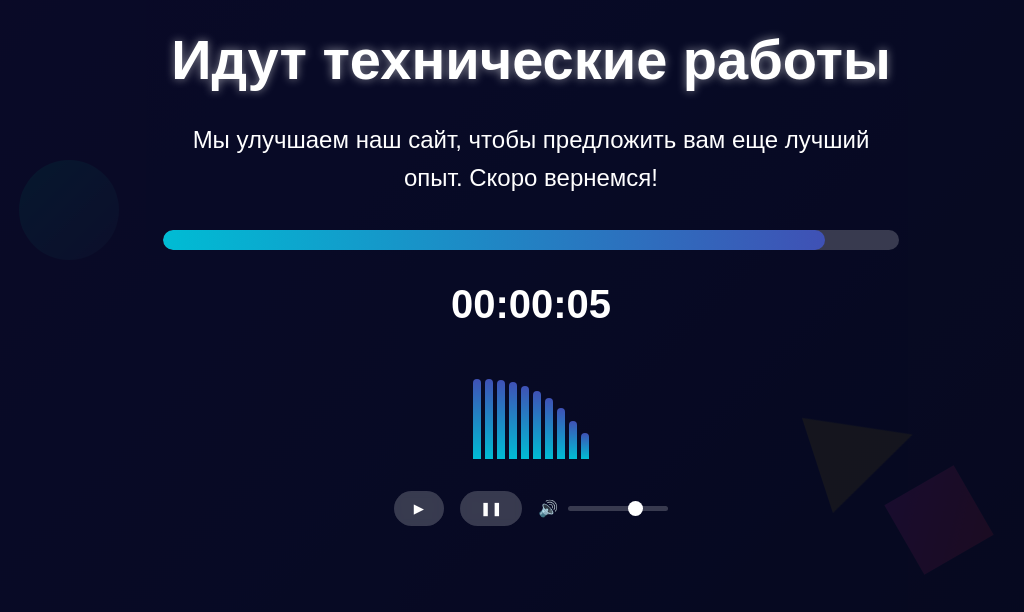
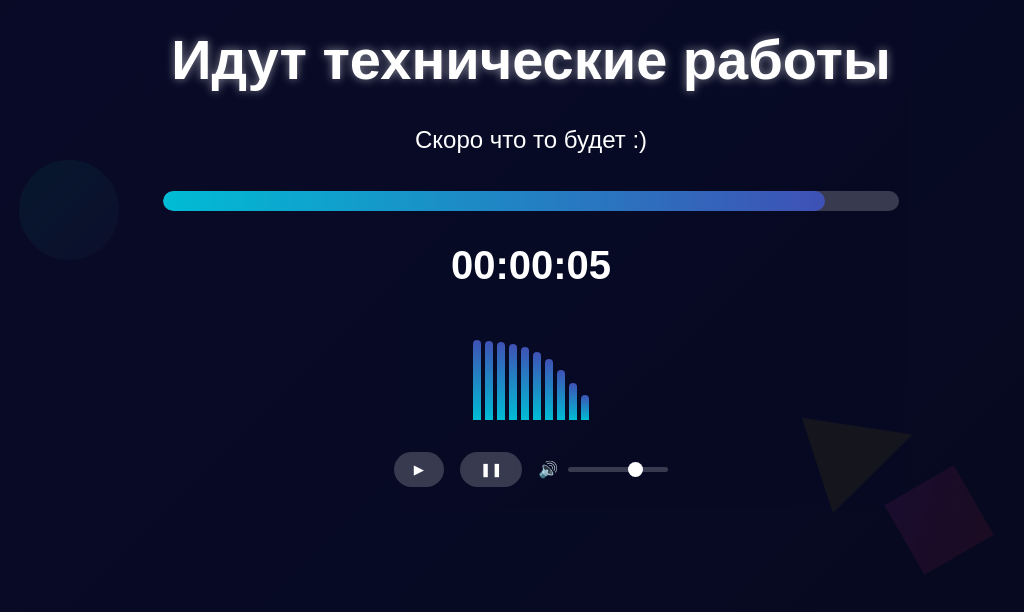
Before and after one commit to m-vegas/server, a plain HTML site: page index.html in a window 1280 px wide. Shown: the whole page, without its empty margins (109-1133 px from the left). Drawn offline with Linux system fonts and the light colour scheme.

Commit message:
Update index.html

```diff
--- a/index.html
+++ b/index.html
@@ -232,7 +232,7 @@
     <div class="container">
         <h1 class="floating">Идут технические работы</h1>
 
-        <p>Мы улучшаем наш сайт, чтобы предложить вам еще лучший опыт. Скоро вернемся!</p>
+        <p>Скоро что то будет :)</p>
 
         <div class="progress-container">
             <div class="progress-bar"></div>
```
